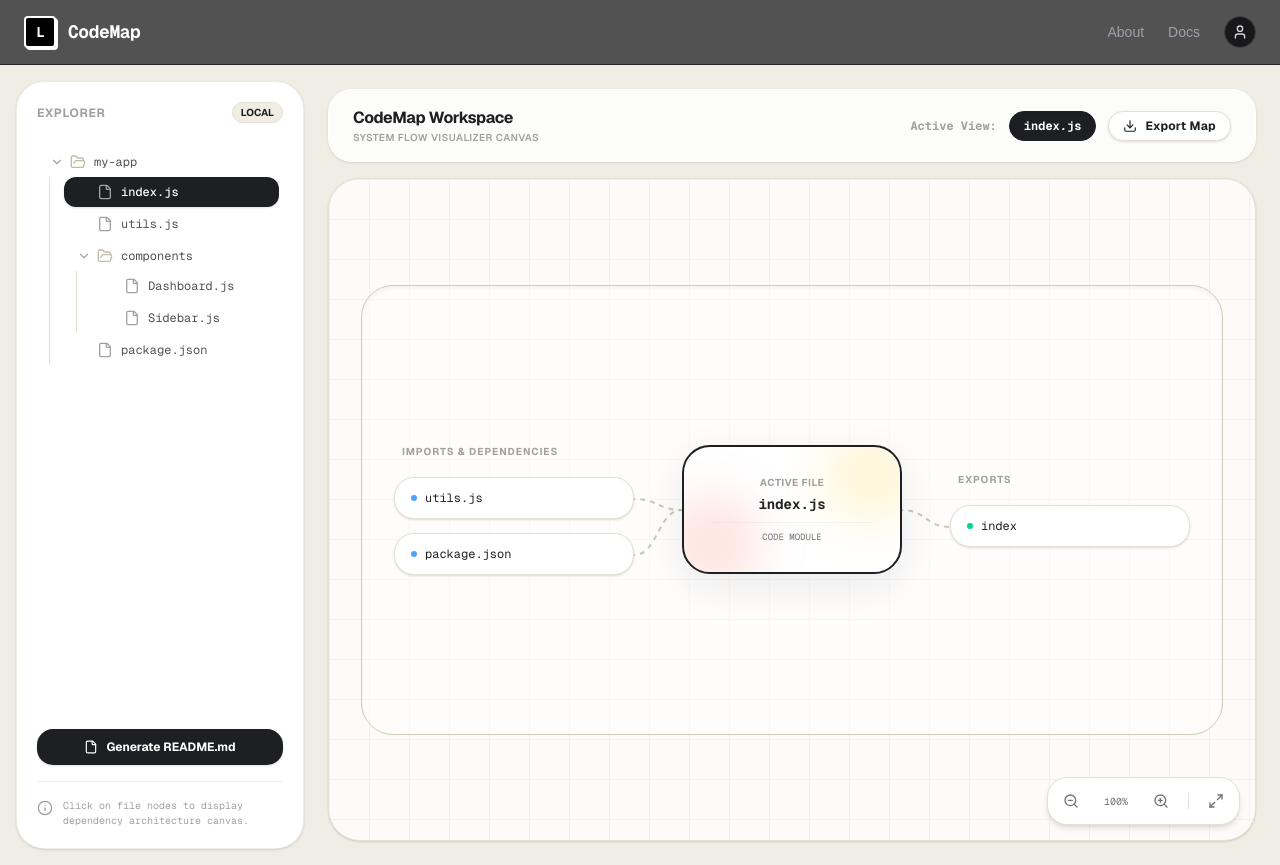
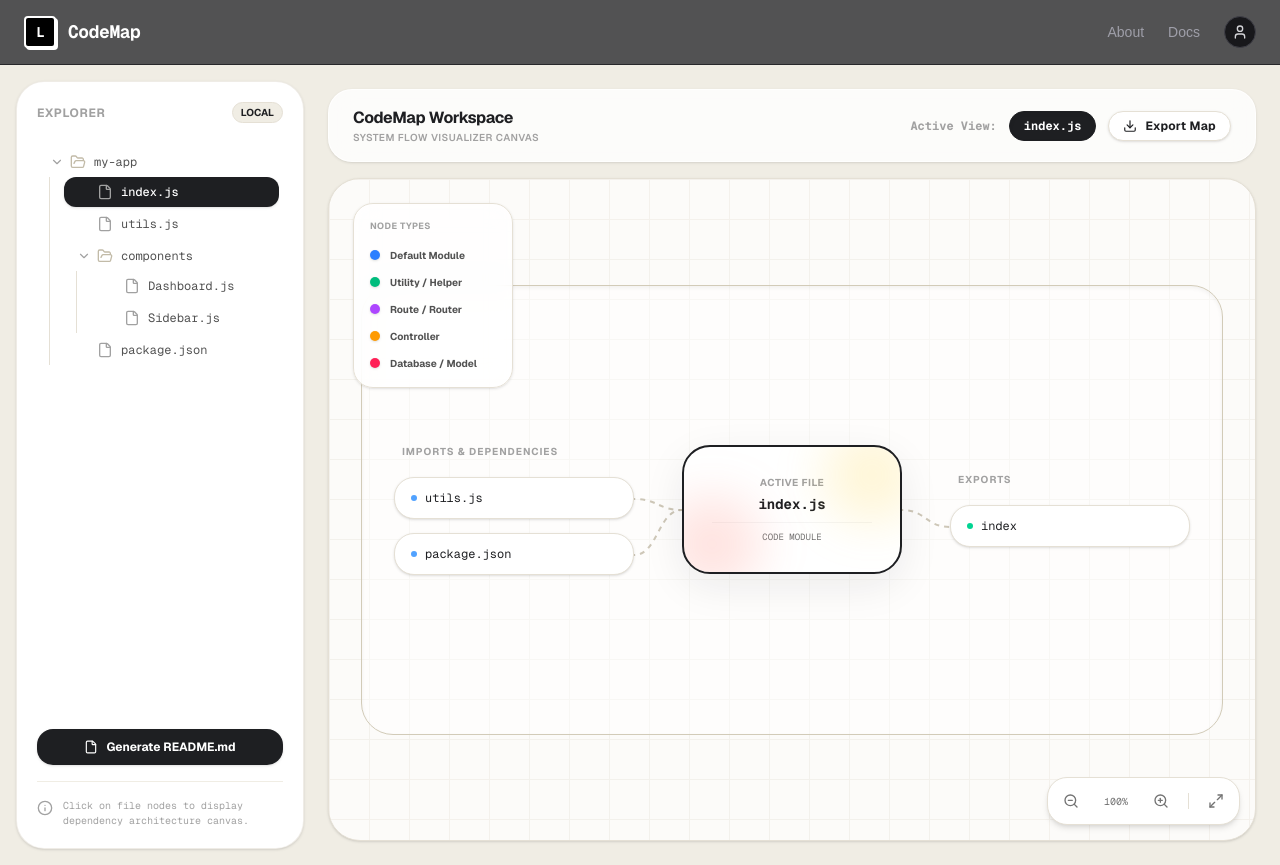
Before and after one commit to rajvirxai/CodeMap-AI-Powered-Code-to-Architecture-Visualizer, a Next.js app in the folder frontend/: page /dashboard in a window 1280 px wide. Built offline with nearby package versions, Linux system fonts and the light colour scheme.

Commit message:
feat: enhance UI with node legend, panel animations, and premium summary card

```diff
--- a/frontend/src/app/dashboard/page.tsx
+++ b/frontend/src/app/dashboard/page.tsx
@@ -684,23 +684,26 @@ export default function DashboardPage() {
         </div>
 
         {architecture && architecture.summary && (
-          <div className="mt-4 pt-4 border-t border-[#F0EDE4] shrink-0 overflow-y-auto max-h-[170px]">
-            <span className="text-[10px] font-bold tracking-wider text-neutral-400 uppercase block mb-2">
+          <div className="mt-4 shrink-0 overflow-y-auto max-h-[220px] relative overflow-hidden bg-[#1E1F22] text-white p-5 rounded-[24px] shadow-inner">
+            <div className="absolute top-[-20px] right-[-20px] w-24 h-24 bg-[#FFD13B] rounded-full filter blur-xl opacity-20"></div>
+            <div className="absolute bottom-[-10px] left-[-10px] w-16 h-16 bg-[#FF7563] rounded-full filter blur-xl opacity-20"></div>
+
+            <span className="text-[10px] font-bold tracking-wider text-[#FFD13B] uppercase block mb-2 relative z-10">
               Project Summary
             </span>
-            <p className="text-[11px] font-sans text-neutral-600 leading-relaxed bg-[#F0EDE4]/30 p-3 rounded-[16px] border border-[#E5E0D5]/50 mb-3">
+            <p className="text-[11px] font-sans text-neutral-300 leading-relaxed relative z-10 mb-3">
               {architecture.summary}
             </p>
             {architecture.techStack && architecture.techStack.length > 0 && (
-              <div>
-                <span className="text-[10px] font-bold tracking-wider text-neutral-400 uppercase block mb-1.5">
+              <div className="relative z-10">
+                <span className="text-[10px] font-bold tracking-wider text-[#FFD13B] uppercase block mb-1.5 opacity-80">
                   Tech Stack
                 </span>
-                <div className="flex flex-wrap gap-1">
+                <div className="flex flex-wrap gap-1.5">
                   {architecture.techStack.map((tech, idx) => (
                     <span
                       key={idx}
-                      className="text-[9px] font-mono font-bold bg-[#1E1F22] text-white px-2 py-0.5 rounded-md"
+                      className="text-[9px] font-mono font-bold bg-white/10 text-white px-2.5 py-1 rounded-md"
                     >
                       {tech}
                     </span>
@@ -774,6 +777,31 @@ export default function DashboardPage() {
         <div className="flex-1 overflow-auto relative bg-[#FCFBF9] border border-[#E5E0D5] rounded-[32px] shadow-sm flex items-center justify-center p-8">
 
           <div className="absolute inset-0 bg-[linear-gradient(to_right,#E5E0D5_1px,transparent_1px),linear-gradient(to_bottom,#E5E0D5_1px,transparent_1px)] bg-[size:2.5rem_2.5rem] opacity-35 pointer-events-none" />
+
+          {/* Node Colors Legend */}
+          <div className="absolute top-6 left-6 bg-white/80 backdrop-blur-md border border-[#E5E0D5] p-4 rounded-[20px] shadow-sm z-20 flex flex-col gap-3 min-w-[160px]">
+            <span className="text-[9px] font-bold tracking-wider text-neutral-400 uppercase mb-0.5">Node Types</span>
+            <div className="flex items-center gap-2.5">
+              <span className="w-2.5 h-2.5 rounded-full bg-blue-500 shadow-sm"></span>
+              <span className="text-[10px] font-bold text-neutral-600">Default Module</span>
+            </div>
+            <div className="flex items-center gap-2.5">
+              <span className="w-2.5 h-2.5 rounded-full bg-emerald-500 shadow-sm"></span>
+              <span className="text-[10px] font-bold text-neutral-600">Utility / Helper</span>
+            </div>
+            <div className="flex items-center gap-2.5">
+              <span className="w-2.5 h-2.5 rounded-full bg-purple-500 shadow-sm"></span>
+              <span className="text-[10px] font-bold text-neutral-600">Route / Router</span>
+            </div>
+            <div className="flex items-center gap-2.5">
+              <span className="w-2.5 h-2.5 rounded-full bg-amber-500 shadow-sm"></span>
+              <span className="text-[10px] font-bold text-neutral-600">Controller</span>
+            </div>
+            <div className="flex items-center gap-2.5">
+              <span className="w-2.5 h-2.5 rounded-full bg-rose-500 shadow-sm"></span>
+              <span className="text-[10px] font-bold text-neutral-600">Database / Model</span>
+            </div>
+          </div>
 
           <div
             className="transition-transform duration-200 ease-out origin-center flex flex-col items-center justify-center min-w-[500px]"
--- a/frontend/src/components/NodeDetailsPanel.tsx
+++ b/frontend/src/components/NodeDetailsPanel.tsx
@@ -30,10 +30,14 @@ export const NodeDetailsPanel: React.FC<NodeDetailsPanelProps> = ({
   isLoading,
   error,
 }) => {
-  if (!isOpen) return null;
+  // Always render to allow smooth slide-in/out animations
 
   return (
-    <div className="fixed top-20 right-6 w-96 h-[calc(100vh-6rem)] bg-white rounded-[32px] shadow-[0_20px_50px_rgba(0,0,0,0.06)] border border-[#E5E0D5] z-40 text-[#1E1F22] flex flex-col transition-all duration-300 p-6 space-y-6">
+    <div
+      className={`fixed top-20 right-6 w-96 h-[calc(100vh-6rem)] bg-white rounded-[32px] shadow-[0_20px_50px_rgba(0,0,0,0.06)] border border-[#E5E0D5] z-40 text-[#1E1F22] flex flex-col transition-all duration-500 ease-[cubic-bezier(0.16,1,0.3,1)] p-6 space-y-6 ${
+        isOpen ? 'translate-x-0 opacity-100' : 'translate-x-[110%] opacity-0 pointer-events-none'
+      }`}
+    >
 
       {/* Panel Header */}
       <div className="flex justify-between items-start">
```
Also changed, not shown: package.json (+4 -4 lines).
